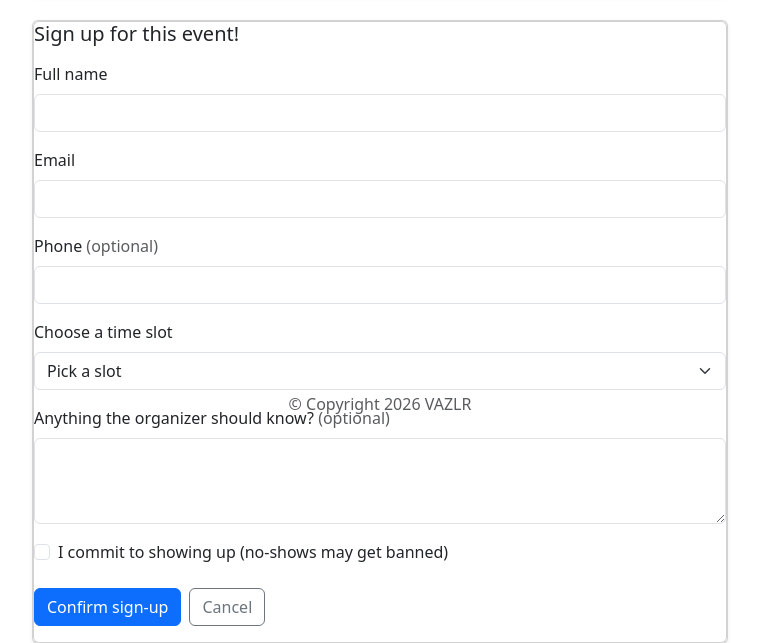
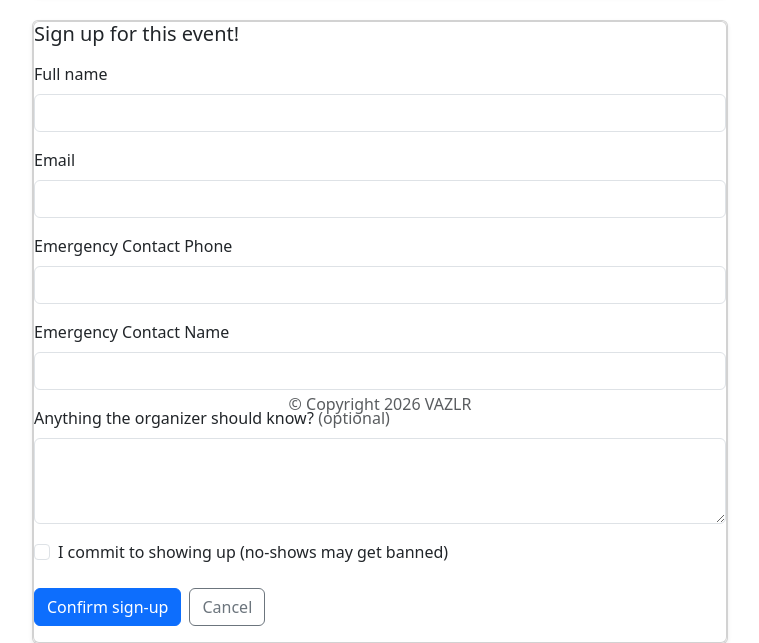
Before and after one commit to ZackM11/Vazlr, a Node server app: template ProjectSourceCode/views/pages/bookin-form.hbs in a window 1280 px wide. Shown: the part 368-1011 px from the top of the page, without its empty margins (260-1019 px from the left). Run offline with Node 20, Linux system fonts and the light colour scheme; the template is opened without the code that fills it: most values are stand-ins (such as "Sample title", 1, 10 or a date in 2020); some libraries are stand-ins or nearby versions.

Commit message:
Book event

```diff
--- a/ProjectSourceCode/init_data/create.sql
+++ b/ProjectSourceCode/init_data/create.sql
@@ -88,7 +88,7 @@ CREATE INDEX IF NOT EXISTS events_organization_id_idx ON events (organization_id
 CREATE TABLE IF NOT EXISTS bookings (
     id                      INT GENERATED BY DEFAULT AS IDENTITY PRIMARY KEY,
     event_id                INT NOT NULL REFERENCES events (id) ON DELETE CASCADE,
-    volunteer_id            INT NOT NULL REFERENCES volunteers (user_id) ON DELETE CASCADE,
+    volunteer_id            INT NOT NULL,
     status                  TEXT NOT NULL DEFAULT 'confirmed'
                             CHECK (status IN ('confirmed', 'cancelled', 'waitlisted')),
     emergency_contact_name  TEXT NOT NULL,
--- a/ProjectSourceCode/src/minion.js
+++ b/ProjectSourceCode/src/minion.js
@@ -12,7 +12,16 @@ const zod = require("zod"); // For post request body validation
 const router = express.Router();
 
 const eventSchema = zod.object({
-	event_id: zod.coerce.number("Invalid event ID"),
+	event_id: zod.coerce.number().int("Invalid event ID"),
+});
+
+const bookEventSchema = zod.object({
+	event_id: zod.coerce.number().int("Invalid event ID"),
+	name: zod.string().max(100),
+	email: zod.string().email("Invalid user email"),
+	emergencyPhone: zod.string().max(15),
+	emergencyName: zod.string().max(100),
+	notes: zod.string().max(500)
 });
 
 const requireAuth = (req, res, next) => {
@@ -54,7 +63,7 @@ router.get("/dashboard", requireAuth, async (req, res) => {
 	});
 });
 
-router.get("/book-event", async (req, res) => {
+router.get("/book-event", requireAuth, async (req, res) => {
 	const zod_result = eventSchema.safeParse(req.query);
 
 	if (!zod_result.success) {
@@ -80,10 +89,43 @@ router.get("/book-event", async (req, res) => {
 		event.open = false;
 	}
 
-	console.log(event);
-	res.render("pages/bookin-form", {
-		event: event
+	console.log(event); res.render("pages/bookin-form", {
+		event: event,
+		user: req.session.user
 	});
 });
 
+router.post("/book-event", requireAuth, async (req, res) => {
+	const zod_result = bookEventSchema.safeParse(req.body);
+
+	if (!zod_result.success) {
+		return res.status(400).json({
+			errors: zod_result.error.flatten().fieldErrors,
+		});
+	}
+
+	let vbody = zod_result.data;
+
+	console.log(req.body);
+	const query = `
+		INSERT INTO bookings
+		(event_id, volunteer_id, status, emergency_contact_name,
+			emergency_contact_phone, notes, waiver_accepted, booked_at)
+		VALUES ('${vbody.event_id}', '${req.session.user.id}',
+			'confirmed', '${vbody.emergencyName}', '${vbody.emergencyContactPhone}',
+			'${vbody.notes}', TRUE, NOW());
+	`;
+
+	try {
+		let result = await db.any(query);
+		res.redirect("volunteers/dashboard");
+	} catch (err) {
+		console.log(err);
+		res.render("pages/bookin-form", {
+			error: "Unable to book event",
+		});
+		return;
+	}
+});
+
 module.exports = router;
--- a/ProjectSourceCode/views/pages/bookin-form.hbs
+++ b/ProjectSourceCode/views/pages/bookin-form.hbs
@@ -46,10 +46,11 @@
 				<div class="card body">
 					<h3 class="h5 mb-3">Sign up for this event!</h3>
 
-            <form action="/events/{{event.event_id}}/book" method="POST">
+					<form action="book-event" method="POST">
+						<input type="hidden" name="event_id" value="{{event.id}}">
 						<div class="mb-3">
 							<label for="name" class="form-label">Full name</label>
-          <input type="text" class="form-control" id="name" name="name" value="{{user.name}}" required maxlength="100">
+							<input type="text" class="form-control" id="name" name="name" required maxlength="100">
 						</div>
 
 						<div class="mb-3">
@@ -58,22 +59,14 @@
 						</div>
 
 						<div class="mb-3">
-          <label for="phone" class="form-label">Phone <span class="text-muted">(optional)</span></label>
-          <input type="tel" class="form-control" id="phone" name="phone" maxlength="20">
+							<label for="emergencyPhone" class="form-label">Emergency Contact Phone</label>
+							<input type="tel" class="form-control" id="ermegencyPhone" name="emergencyPhone" required maxlength="20">
 						</div>
 
-        {{!-- Only shows if the event has time slots --}}
-        {{#if event.slots}}
 						<div class="mb-3">
-            <label for="slot" class="form-label">Choose a time slot</label>
-            <select class="form-select" id="slot" name="slot_id" required>
-              <option value="" selected disabled>Pick a slot</option>
-              {{#each event.slots}}
-                <option value="{{this.slot_id}}">{{this.label}}</option>
-              {{/each}}
-            </select>
+							<label for="emergencyName" class="form-label">Emergency Contact Name</label>
+							<input type="text" class="form-control" id="emergencyName" name="emergencyName" required maxlength="100">
 						</div>
-        {{/if}}
 
 						<div class="mb-3">
 							<label for="notes" class="form-label">Anything the organizer should know? <span class="text-muted">(optional)</span></label>
@@ -89,7 +82,7 @@
 
 						<div class="d-flex gap-2">
 							<button type="submit" class="btn btn-primary">Confirm sign-up</button>
-          <a href="/minion-dash" class="btn btn-outline-secondary">Cancel</a>
+							<a href="dashboard" class="btn btn-outline-secondary">Cancel</a>
 						</div>
 					</form>
 				</div>
```
Lines whose indentation alone changed are shown as unchanged.
